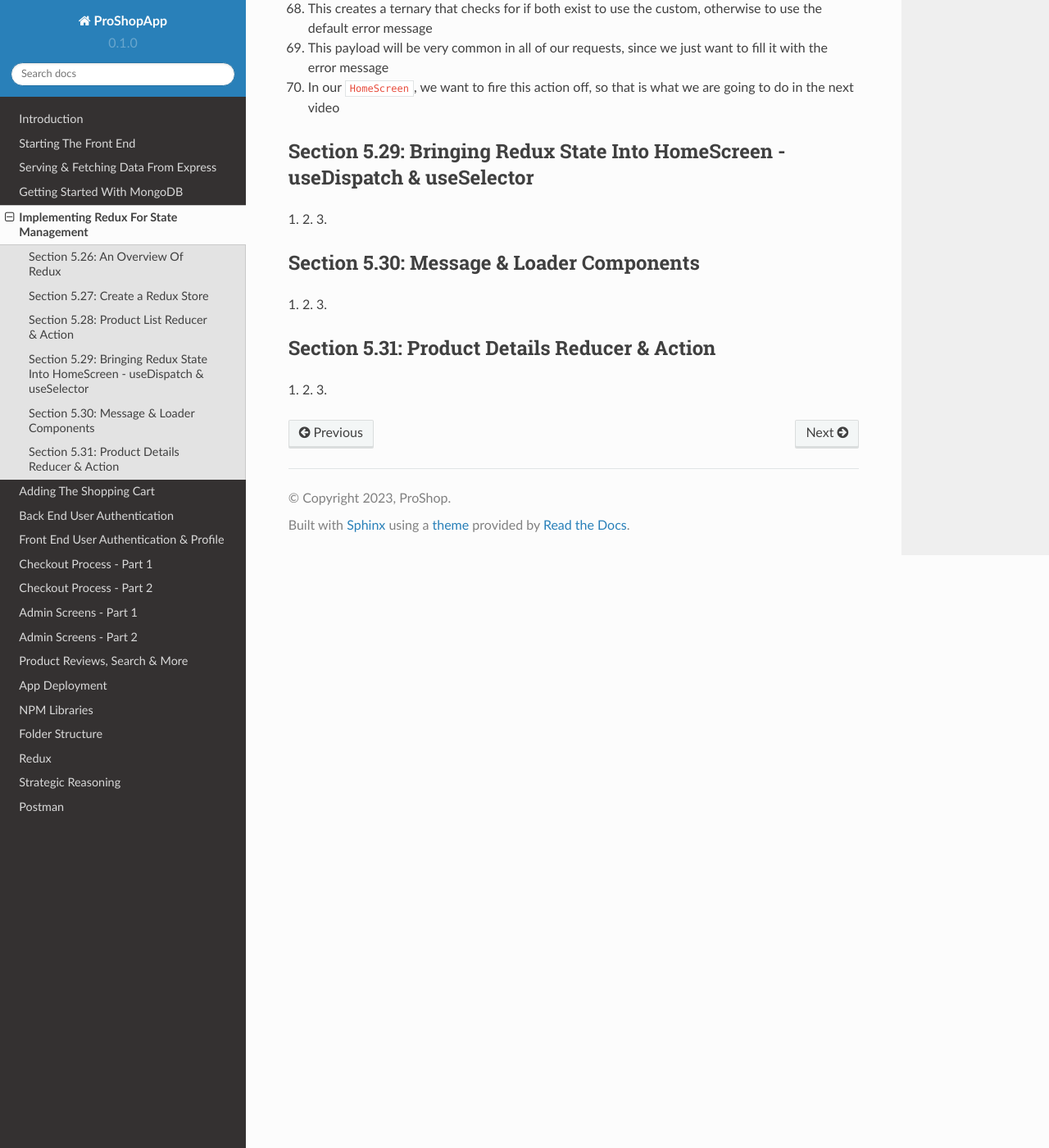
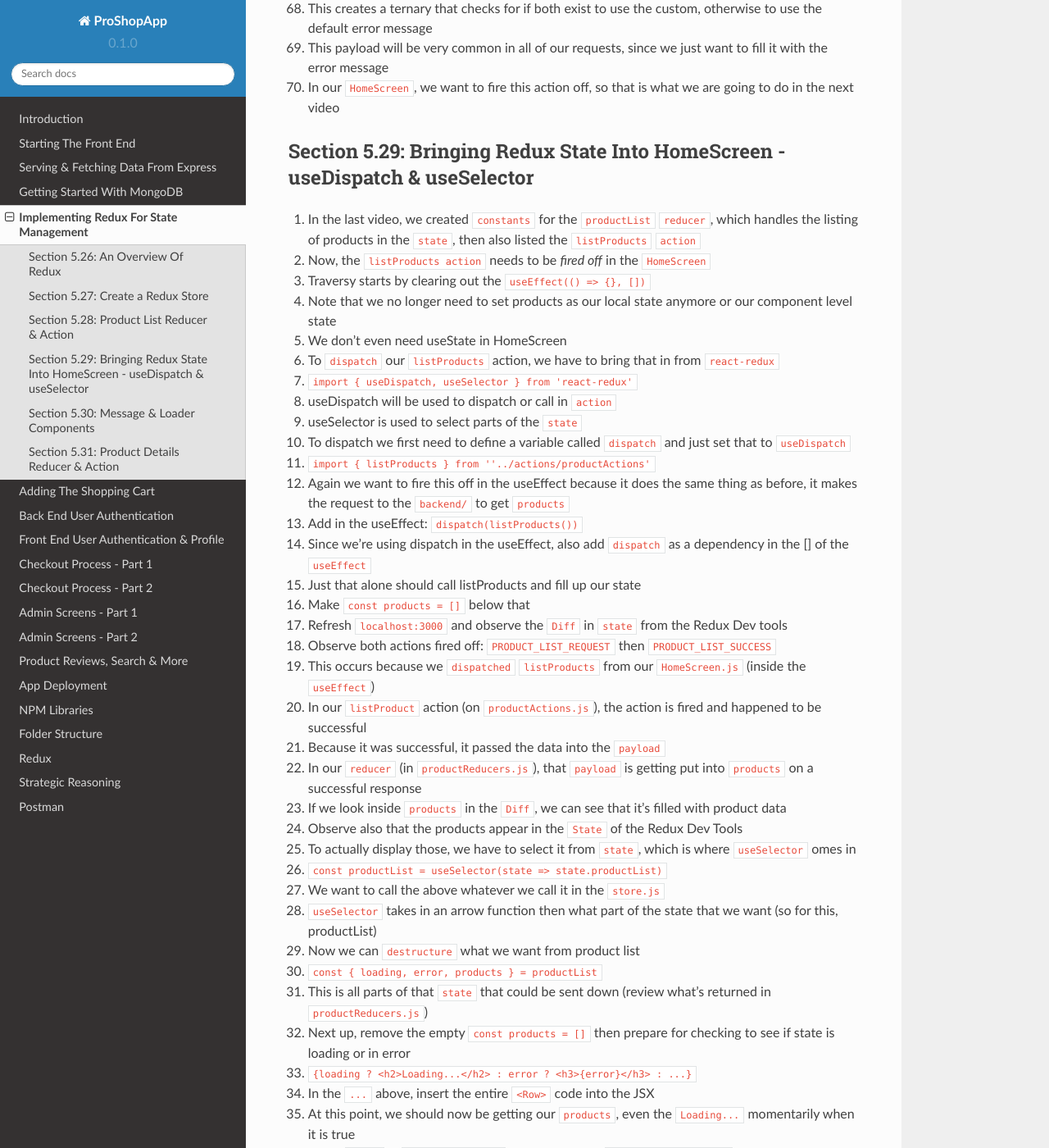
Before and after one commit to Pythonidaer/proshopapp, a Sphinx documentation site: the page built from docs/source/implementing-redux-for-state-management.rst, in a window 1280 px wide and 1400 px high, scrolled down 5596 px. Shown: the whole window at 82% size. Built offline with Sphinx 7.4.7 and the Read the Docs theme 2.0.0, drawn with Linux system fonts in a browser that asks for light colours; some of the changed text lies outside the part shown.

Commit message:
finished section 5.29

```diff
--- a/docs/source/implementing-redux-for-state-management.rst
+++ b/docs/source/implementing-redux-for-state-management.rst
@@ -155,9 +155,50 @@ Section 5.28: Product List Reducer & Action
 Section 5.29: Bringing Redux State Into HomeScreen - useDispatch & useSelector
 ----------------
 
-1.
-2.
-3.
+1. In the last video, we created ``constants`` for the ``productList`` ``reducer``, which handles the listing of products in the ``state``, then also listed the ``listProducts`` ``action``
+2. Now, the ``listProducts action`` needs to be *fired off* in the ``HomeScreen``
+3. Traversy starts by clearing out the ``useEffect(() => {}, [])``
+4. Note that we no longer need to set products as our local state anymore or our component level state
+5. We don't even need useState in HomeScreen
+6. To ``dispatch`` our ``listProducts`` action, we have to bring that in from ``react-redux``
+7. ``import { useDispatch, useSelector } from 'react-redux'``
+8. useDispatch will be used to dispatch or call in ``action``
+9. useSelector is used to select parts of the ``state``
+10. To dispatch we first need to define a variable called ``dispatch`` and just set that to ``useDispatch``
+11.  ``import { listProducts } from ''../actions/productActions'``
+12. Again we want to fire this off in the useEffect because it does the same thing as before, it makes the request to the ``backend/`` to get ``products``
+13. Add in the useEffect: ``dispatch(listProducts())``
+14. Since we're using dispatch in the useEffect, also add ``dispatch`` as a dependency in the [] of the ``useEffect``
+15. Just that alone should call listProducts and fill up our state
+16. Make ``const products = []`` below that
+17. Refresh ``localhost:3000`` and observe the ``Diff`` in ``state`` from the Redux Dev tools
+18. Observe both actions fired off: ``PRODUCT_LIST_REQUEST`` then ``PRODUCT_LIST_SUCCESS``
+19. This occurs because we ``dispatched`` ``listProducts`` from our ``HomeScreen.js`` (inside the ``useEffect``)
+20. In our ``listProduct`` action (on ``productActions.js``), the action is fired and happened to be successful
+21. Because it was successful, it passed the data into the ``payload``
+22. In our ``reducer`` (in ``productReducers.js``), that ``payload`` is getting put into ``products`` on a successful response
+23. If we look inside ``products`` in the ``Diff``, we can see that it's filled with product data
+24. Observe also that the products appear in the ``State`` of the Redux Dev Tools
+25. To actually display those, we have to select it from ``state``, which is where ``useSelector`` omes in
+26. ``const productList = useSelector(state => state.productList)``
+27. We want to call the above whatever we call it in the ``store.js``
+28. ``useSelector`` takes in an arrow function then what part of the state that we want (so for this, productList)
+29. Now we can ``destructure`` what we want from product list
+30. ``const { loading, error, products } = productList``
+31. This is all parts of that ``state`` that could be sent down (review what's returned in ``productReducers.js``)
+32. Next up, remove the empty ``const products = []`` then prepare for checking to see if state is loading or in error
+33. ``{loading ? <h2>Loading...</h2> : error ? <h3>{error}</h3> : ...}``
+34. In the ``...`` above, insert the entire ``<Row>`` code into the JSX
+35. At this point, we should now be getting our ``products``, even the ``Loading...`` momentarily when it is true
+36. In our ``route`` in ``productRoutes.js``, you can change ``router.get('/', ...)`` to test out errors
+37. Under ``products``, add ``res.status(401)`` then ``throw new Error('Not Authorized')``
+38. Now, when we refresh the page we only see ``Not Authorized`` as we added in Step 33. (in the ``JSX`` block)
+39. Undo the changes in the routes page
+40. To recap, using the ``useSelector`` allows us to get those pieces of state (our products) that we get from Redux
+41. This data now appears inside of our ``HomeScreen`` component because of the ``useSelector`` code
+42. Traversy says there's two parts: firing off the ``action`` to actually get the product, send it through the ``reducer`` down into the ``state``
+43. Then there's the ``useSelector()`` to actually grab it from the ``state`` then pull out what we want from it and display it in our output
+44. In the next videos, we will create a ``<Loader>`` spinner, then a ``<Message>`` component for nice alerts
 
 Section 5.30: Message & Loader Components
 ------------
```
